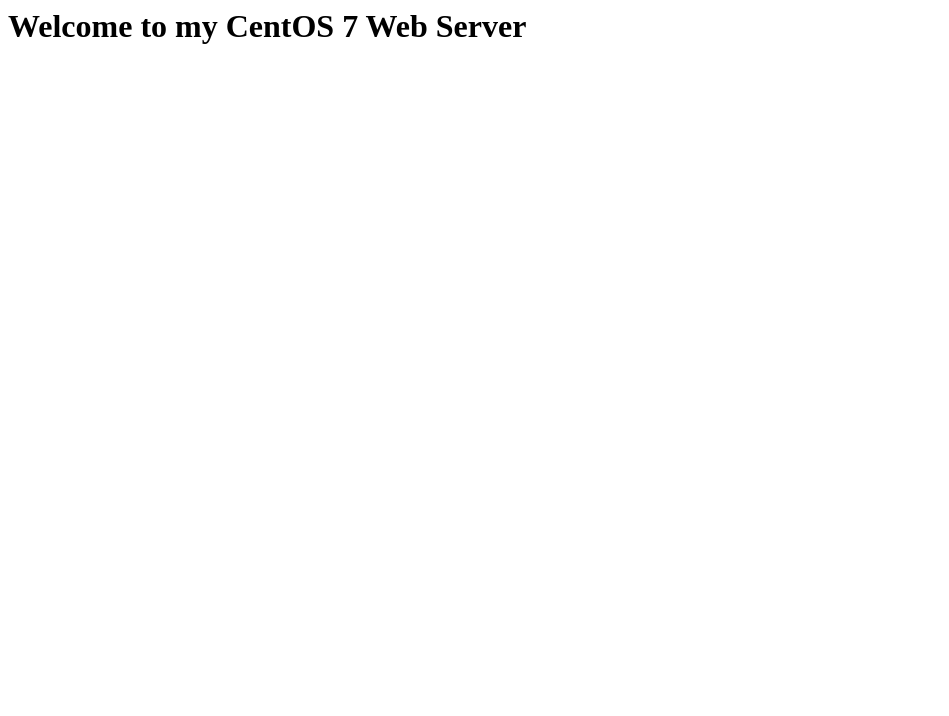
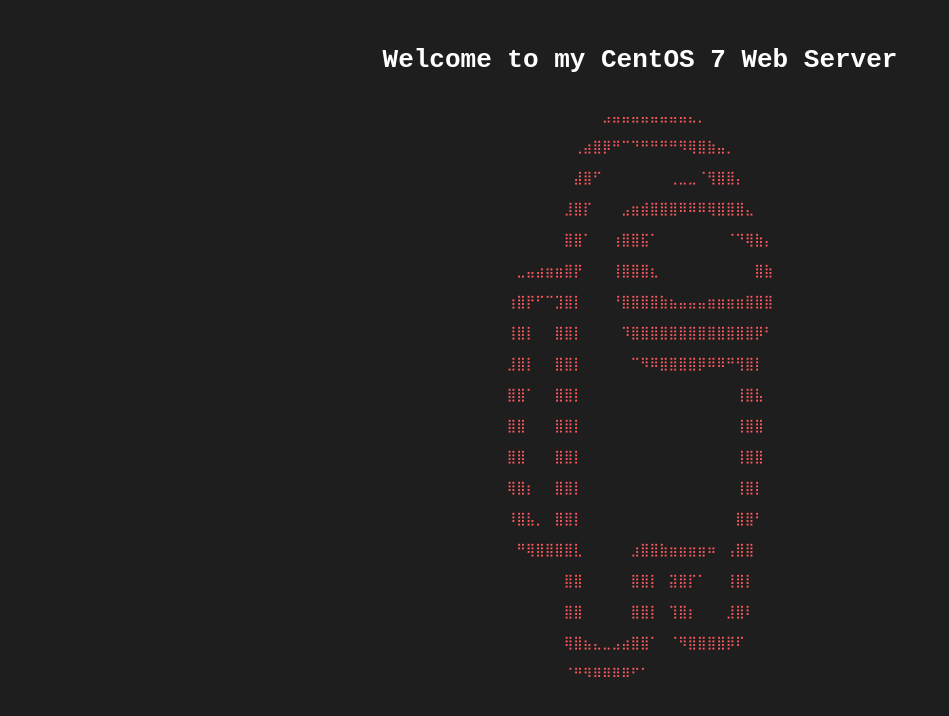
Before and after one commit to fimtiaaz/home-webserver, a plain HTML site: page index.html in a window 1280 px wide. Shown: the whole page, without its empty margins (0-949 px from the left). Drawn offline with Linux system fonts and the light colour scheme.

Commit message:
Update index.html with ASCII art homepage

```diff
--- a/index.html
+++ b/index.html
@@ -1 +1,50 @@
-<h1>Welcome to my CentOS 7 Web Server</h1>
+<!DOCTYPE html>
+<html lang="en">
+<head>
+  <meta charset="UTF-8">
+  <title>My CentOS 7 Web Server</title>
+  <style>
+    body {
+      background-color: #1e1e1e;
+      color: #00ffcc;
+      font-family: monospace;
+      text-align: center;
+      padding-top: 20px;
+    }
+    .ascii {
+      white-space: pre;
+      font-size: 13px;
+      color: #ff5a5f;
+      display: inline-block;
+      text-align: left;
+    }
+    h1 {
+      color: #ffffff;
+    }
+  </style>
+</head>
+<body>
+  <h1>Welcome to my CentOS 7 Web Server</h1>
+  <div class="ascii">
+⠀⠀⠀⠀⠀⠀⠀⠀⠀⠀⠀⣠⣤⣤⣤⣤⣤⣤⣤⣤⣄⡀⠀⠀⠀⠀⠀⠀⠀⠀<br>
+⠀⠀⠀⠀⠀⠀⠀⠀⢀⣴⣿⡿⠛⠉⠙⠛⠛⠛⠛⠻⢿⣿⣷⣤⡀⠀⠀⠀⠀⠀<br>
+⠀⠀⠀⠀⠀⠀⠀⠀⣼⣿⠋⠀⠀⠀⠀⠀⠀⠀⢀⣀⣀⠈⢻⣿⣿⡄⠀⠀⠀⠀<br>
+⠀⠀⠀⠀⠀⠀⠀⣸⣿⡏⠀⠀⠀⣠⣶⣾⣿⣿⣿⠿⠿⠿⢿⣿⣿⣿⣄⠀⠀⠀<br>
+⠀⠀⠀⠀⠀⠀⠀⣿⣿⠁⠀⠀⢰⣿⣿⣯⠁⠀⠀⠀⠀⠀⠀⠀⠈⠙⢿⣷⡄⠀<br>
+⠀⠀⣀⣤⣴⣶⣶⣿⡟⠀⠀⠀⢸⣿⣿⣿⣆⠀⠀⠀⠀⠀⠀⠀⠀⠀⠀⣿⣷⠀<br>
+⠀⢰⣿⡟⠋⠉⣹⣿⡇⠀⠀⠀⠘⣿⣿⣿⣿⣷⣦⣤⣤⣤⣶⣶⣶⣶⣿⣿⣿⠀<br>
+⠀⢸⣿⡇⠀⠀⣿⣿⡇⠀⠀⠀⠀⠹⣿⣿⣿⣿⣿⣿⣿⣿⣿⣿⣿⣿⣿⡿⠃⠀<br>
+⠀⣸⣿⡇⠀⠀⣿⣿⡇⠀⠀⠀⠀⠀⠉⠻⠿⣿⣿⣿⣿⡿⠿⠿⠛⢻⣿⡇⠀⠀<br>
+⠀⣿⣿⠁⠀⠀⣿⣿⡇⠀⠀⠀⠀⠀⠀⠀⠀⠀⠀⠀⠀⠀⠀⠀⠀⢸⣿⣧⠀⠀<br>
+⠀⣿⣿⠀⠀⠀⣿⣿⡇⠀⠀⠀⠀⠀⠀⠀⠀⠀⠀⠀⠀⠀⠀⠀⠀⢸⣿⣿⠀⠀<br>
+⠀⣿⣿⠀⠀⠀⣿⣿⡇⠀⠀⠀⠀⠀⠀⠀⠀⠀⠀⠀⠀⠀⠀⠀⠀⢸⣿⣿⠀⠀<br>
+⠀⢿⣿⡆⠀⠀⣿⣿⡇⠀⠀⠀⠀⠀⠀⠀⠀⠀⠀⠀⠀⠀⠀⠀⠀⢸⣿⡇⠀⠀<br>
+⠀⠸⣿⣧⡀⠀⣿⣿⡇⠀⠀⠀⠀⠀⠀⠀⠀⠀⠀⠀⠀⠀⠀⠀⠀⣿⣿⠃⠀⠀<br>
+⠀⠀⠛⢿⣿⣿⣿⣿⣇⠀⠀⠀⠀⠀⣰⣿⣿⣷⣶⣶⣶⣶⠶⠀⢠⣿⣿⠀⠀⠀<br>
+⠀⠀⠀⠀⠀⠀⠀⣿⣿⠀⠀⠀⠀⠀⣿⣿⡇⠀⣽⣿⡏⠁⠀⠀⢸⣿⡇⠀⠀⠀<br>
+⠀⠀⠀⠀⠀⠀⠀⣿⣿⠀⠀⠀⠀⠀⣿⣿⡇⠀⢹⣿⡆⠀⠀⠀⣸⣿⠇⠀⠀⠀<br>
+⠀⠀⠀⠀⠀⠀⠀⢿⣿⣦⣄⣀⣠⣴⣿⣿⠁⠀⠈⠻⣿⣿⣿⣿⡿⠏⠀⠀⠀⠀<br>
+⠀⠀⠀⠀⠀⠀⠀⠈⠛⠻⠿⠿⠿⠿⠋⠁⠀⠀⠀⠀⠀⠀⠀⠀⠀⠀⠀⠀⠀⠀<br>
+  </div>
+</body>
+</html>
```
